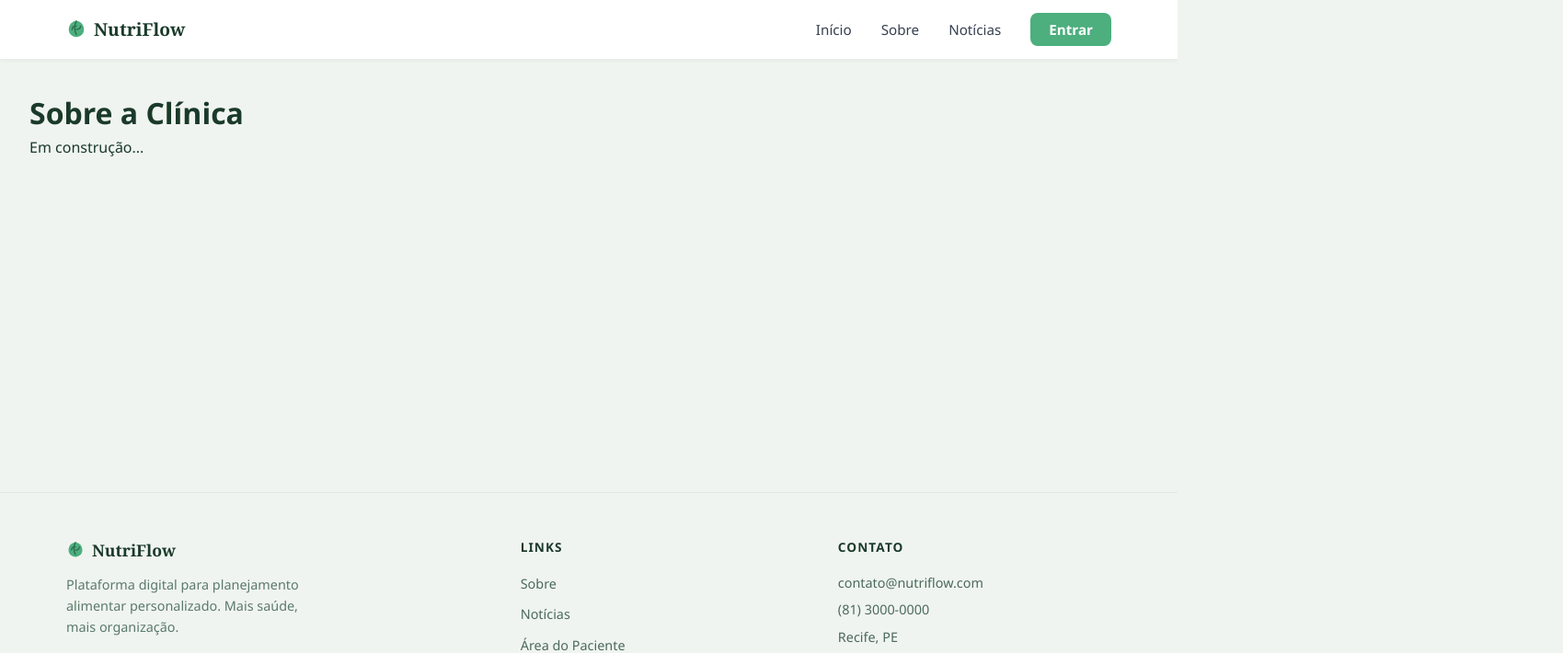
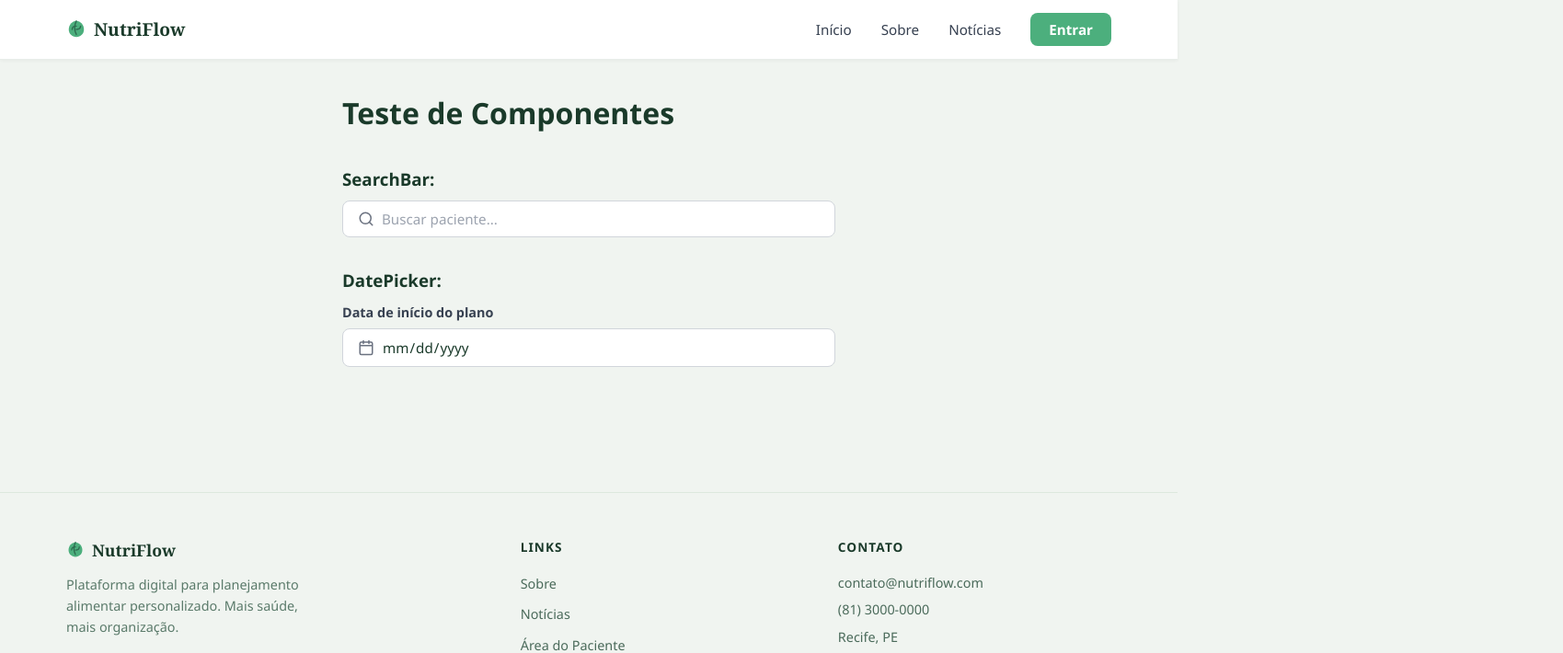
Before and after one commit to biaapedrosa/Projeto-DS, a React (Vite) app in the folder frontend/: page / in a window 1280 px wide. Shown: the top 710 px of the page at 92% size, 1699 px wide, since content can reach past the window. Built offline with nearby package versions, Linux system fonts and the light colour scheme.

Commit message:
feat: implementação da SearchBar e DatePicker

```diff
--- a/frontend/src/App.jsx
+++ b/frontend/src/App.jsx
@@ -1,3 +1,4 @@
+import React from 'react';
 import { BrowserRouter, Routes, Route } from 'react-router-dom';
 import { AuthProvider } from './context/AuthContext';
 import NavBar from './components/NavBar/NavBar';
--- /dev/null
+++ b/frontend/src/components/DatePicker/DatePicker.css
@@ -0,0 +1,48 @@
+.datepicker-container {
+  display: flex;
+  flex-direction: column;
+  gap: 0.4rem;
+}
+
+.datepicker-label {
+  font-size: 0.9rem;
+  font-weight: 600;
+  color: #374151;
+}
+
+.datepicker-input-wrapper {
+  display: flex;
+  align-items: center;
+  gap: 0.5rem;
+  background: white;
+  border: 1px solid #d1d5db;
+  border-radius: 8px;
+  padding: 0.55rem 1rem;
+  transition: border-color 0.2s, box-shadow 0.2s;
+}
+
+.datepicker-input-wrapper:focus-within {
+  border-color: #4CAF7D;
+  box-shadow: 0 0 0 3px rgba(76, 175, 125, 0.15);
+}
+
+.datepicker-icon {
+  flex-shrink: 0;
+}
+
+.datepicker-input {
+  border: none;
+  outline: none;
+  font-size: 0.95rem;
+  color: #1a3a2a;
+  background: transparent;
+  width: 100%;
+  cursor: pointer;
+}
+
+.datepicker-input::-webkit-calendar-picker-indicator {
+  opacity: 0; /* Esconde o ícone padrão do navegador pois usamos o nosso SVG */
+  cursor: pointer;
+  position: absolute;
+  width: 100%;
+}
--- /dev/null
+++ b/frontend/src/components/DatePicker/DatePicker.jsx
@@ -0,0 +1,35 @@
+import './DatePicker.css';
+
+// Componente reutilizável de seleção de data
+// Recebe label, value, onChange e opcionalmente min/max para limitar datas
+const DatePicker = ({ label, value, onChange, min, max }) => {
+
+  return (
+    <div className="datepicker-container">
+
+      {/* Label opcional acima do campo */}
+      {label && <label className="datepicker-label">{label}</label>}
+
+      <div className="datepicker-input-wrapper">
+        {/* Ícone de calendário */}
+        <svg className="datepicker-icon" width="18" height="18" viewBox="0 0 24 24" fill="none">
+          <rect x="3" y="4" width="18" height="18" rx="2" stroke="#6b7280" strokeWidth="2"/>
+          <path d="M3 9h18" stroke="#6b7280" strokeWidth="2"/>
+          <path d="M8 2v4M16 2v4" stroke="#6b7280" strokeWidth="2" strokeLinecap="round"/>
+        </svg>
+
+        <input
+          type="date"
+          className="datepicker-input"
+          value={value}
+          onChange={(e) => onChange(e.target.value)} // Repassa o valor para o componente pai
+          min={min}
+          max={max}
+        />
+      </div>
+
+    </div>
+  );
+};
+
+export default DatePicker;
--- /dev/null
+++ b/frontend/src/components/SearchBar/SearchBar.css
@@ -0,0 +1,32 @@
+.searchbar-container {
+  display: flex;
+  align-items: center;
+  gap: 0.5rem;
+  background: white;
+  border: 1px solid #d1d5db;
+  border-radius: 8px;
+  padding: 0.55rem 1rem;
+  transition: border-color 0.2s, box-shadow 0.2s;
+}
+
+.searchbar-container:focus-within {
+  border-color: #4CAF7D;
+  box-shadow: 0 0 0 3px rgba(76, 175, 125, 0.15);
+}
+
+.searchbar-icon {
+  flex-shrink: 0;
+}
+
+.searchbar-input {
+  border: none;
+  outline: none;
+  font-size: 0.95rem;
+  color: #1a3a2a;
+  background: transparent;
+  width: 100%;
+}
+
+.searchbar-input::placeholder {
+  color: #9ca3af;
+}
--- /dev/null
+++ b/frontend/src/components/SearchBar/SearchBar.jsx
@@ -0,0 +1,26 @@
+import './SearchBar.css';
+
+// Componente reutilizável de busca — recebe placeholder e função onSearch
+const SearchBar = ({ placeholder = 'Pesquisar...', onSearch }) => {
+
+  const handleChange = (e) => {
+    onSearch(e.target.value); // Chama a função passada pelo componente pai a cada digitação
+  };
+
+  return (
+    <div className="searchbar-container">
+      <svg className="searchbar-icon" width="18" height="18" viewBox="0 0 24 24" fill="none">
+        <circle cx="11" cy="11" r="8" stroke="#6b7280" strokeWidth="2"/>
+        <path d="M21 21l-4.35-4.35" stroke="#6b7280" strokeWidth="2" strokeLinecap="round"/>
+      </svg>
+      <input
+        type="text"
+        className="searchbar-input"
+        placeholder={placeholder}
+        onChange={handleChange}
+      />
+    </div>
+  );
+};
+
+export default SearchBar;
--- a/frontend/src/index.jsx
+++ b/frontend/src/index.jsx
@@ -1,6 +1,7 @@
 import React from 'react';
 import ReactDOM from 'react-dom/client';
 import App from './App';
+import './index.css';
 
 const root = ReactDOM.createRoot(document.getElementById('root'));
 root.render(
--- a/frontend/src/pages/Institucional/Institucional.jsx
+++ b/frontend/src/pages/Institucional/Institucional.jsx
@@ -1,8 +1,29 @@
+import { useState } from 'react';
+import SearchBar from '../../components/SearchBar/SearchBar';
+import DatePicker from '../../components/DatePicker/DatePicker';
+
 export default function Institucional() {
+  const [busca, setBusca] = useState('');
+  const [data, setData] = useState('');
+
   return (
-    <div style={{ padding: '2rem' }}>
-      <h1>Sobre a Clínica</h1>
-      <p>Em construção...</p>
+    <div style={{ padding: '2rem', maxWidth: '600px', margin: '0 auto' }}>
+      <h1 style={{ marginBottom: '2rem', color: '#1a3a2a' }}>Teste de Componentes</h1>
+
+      <h3 style={{ marginBottom: '0.5rem' }}>SearchBar:</h3>
+      <SearchBar
+        placeholder="Buscar paciente..."
+        onSearch={(texto) => setBusca(texto)}
+      />
+      {busca && <p style={{ marginTop: '0.5rem', color: '#4CAF7D' }}>Buscando por: <strong>{busca}</strong></p>}
+
+      <h3 style={{ margin: '2rem 0 0.5rem' }}>DatePicker:</h3>
+      <DatePicker
+        label="Data de início do plano"
+        value={data}
+        onChange={(novaData) => setData(novaData)}
+      />
+      {data && <p style={{ marginTop: '0.5rem', color: '#4CAF7D' }}>Data selecionada: <strong>{data}</strong></p>}
     </div>
   );
 }
--- a/frontend/vite.config.js
+++ b/frontend/vite.config.js
@@ -2,7 +2,9 @@ import { defineConfig } from 'vite';
 import react from '@vitejs/plugin-react';
 
 export default defineConfig({
-  plugins: [react()],
+  plugins: [react({
+    jsxRuntime: 'automatic' // Isso faz o Vite injetar o React automaticamente em todos os arquivos
+  })],
   esbuild: {
     loader: 'jsx',
     include: /src\/.*\.[jt]sx?$/,
```
